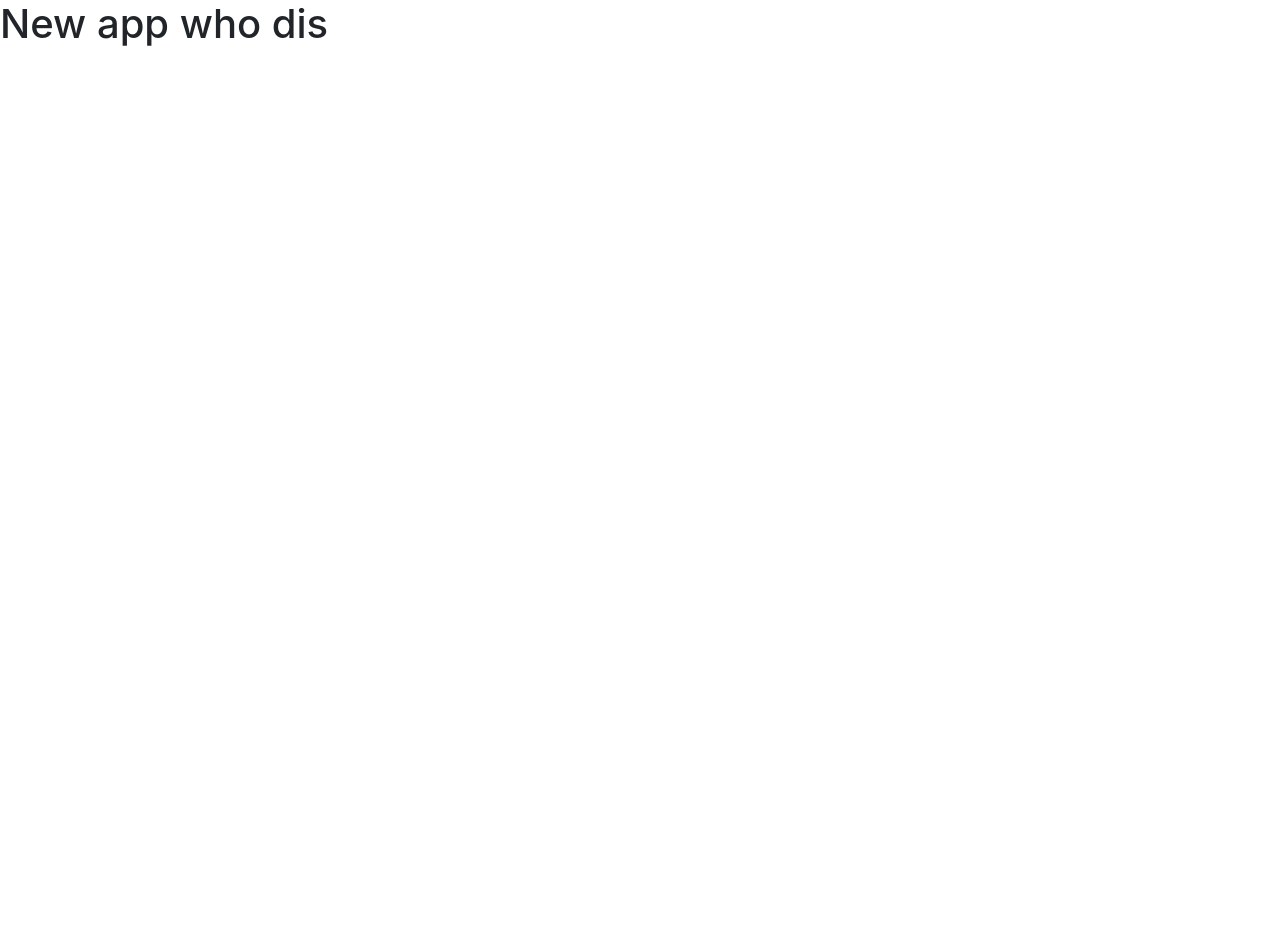
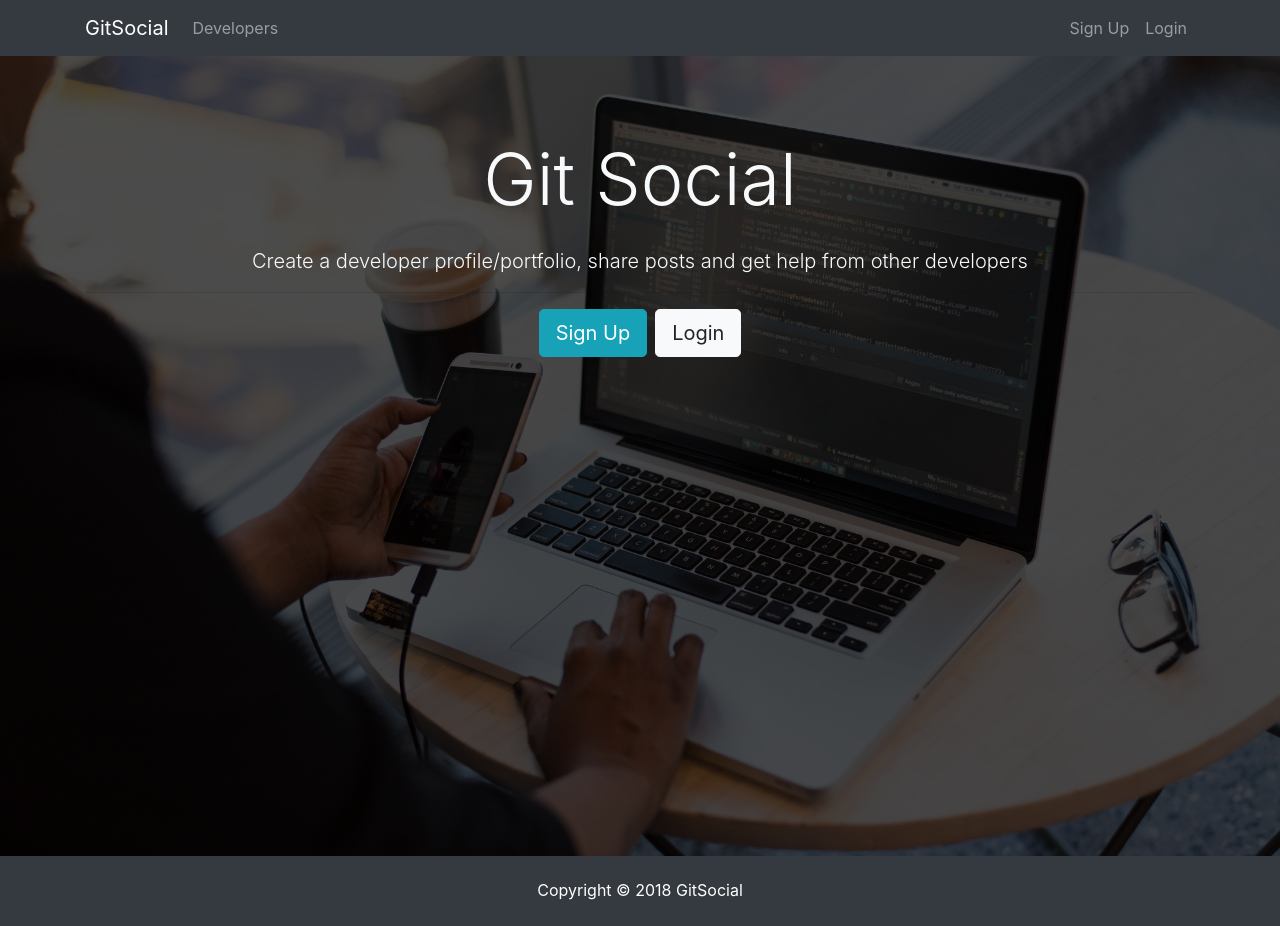
Before and after one commit to RBazelais/git-social, a React (Create React App) app in the folder client/: page / in a window 1280 px wide. Before the commit the page ends 800 px from the top, so only its background shows below. Built offline with nearby package versions, Linux system fonts and the light colour scheme.

Commit message:
Added the navbar, landing and footer to complete the basic layout

```diff
--- a/client/src/App.css
+++ b/client/src/App.css
@@ -5,7 +5,7 @@
 
 .landing {
 	position: relative;
-	background: url('./img/showcase.jpg') no-repeat;
+	background: url('./img/stockcoding.jpg') no-repeat;
 	background-size: cover;
 	background-position: center;
 	height: 100vh;
--- a/client/src/App.js
+++ b/client/src/App.js
@@ -1,11 +1,16 @@
 import React, { Component } from 'react';
+import Navbar from './components/layout/Navbar';
+import Landing from './components/layout/Landing';
+import Footer from './components/layout/Footer';
 import './App.css';
 
 class App extends Component {
 	render() {
 		return (
 		<div className="App">
-			<h1>New app who dis</h1>
+			<Navbar />
+			<Landing />
+			<Footer />
 		</div>
 		);
 	}
--- /dev/null
+++ b/client/src/components/layout/Footer.js
@@ -0,0 +1,10 @@
+import React from 'react'
+
+function Footer() {
+  return (
+    <footer className="bg-dark text-white mt-5 p-4 text-center">
+        Copyright &copy; {new Date().getFullYear()} GitSocial
+    </footer>
+  );
+};
+export default Footer;
--- /dev/null
+++ b/client/src/components/layout/Landing.js
@@ -0,0 +1,26 @@
+import React, { Component } from 'react'
+
+class Landing extends Component {
+  render() {
+	return (
+		<div className="landing">
+			<div className="dark-overlay landing-inner text-light">
+				<div className="container">
+					<div className="row">
+						<div className="col-md-12 text-center">
+							<h1 className="display-3 mb-4">Git Social</h1>
+							<p className="lead">
+								Create a developer profile/portfolio, share posts and get help from other developers
+							</p>
+							<hr />
+							<a href="register.html" className="btn btn-lg btn-info mr-2">Sign Up</a>
+							<a href="login.html" className="btn btn-lg btn-light">Login</a>
+						</div>
+					</div>
+				</div>
+			</div>
+		</div>
+	)
+  }
+}
+export default Landing;
--- /dev/null
+++ b/client/src/components/layout/Navbar.js
@@ -0,0 +1,35 @@
+import React, { Component } from 'react'
+
+class Navbar extends Component {
+render() { //  life cycle method, must return jsx
+	return (
+		<nav className="navbar navbar-expand-sm navbar-dark bg-dark mb-4">
+			<div className="container">
+				<a className="navbar-brand" href="landing.html">GitSocial</a>
+				<button className="navbar-toggler" type="button" data-toggle="collapse" data-target="#mobile-nav">
+					<span className="navbar-toggler-icon"></span>
+				</button>
+
+				<div className="collapse navbar-collapse" id="mobile-nav">
+					<ul className="navbar-nav mr-auto">
+						<li className="nav-item">
+							<a className="nav-link" href="profiles.html">Developers
+							</a>
+						</li>
+					</ul>
+					<ul className="navbar-nav ml-auto">
+						<li className="nav-item">
+							<a className="nav-link" href="register.html">Sign Up</a>
+						</li>
+						<li className="nav-item">
+							<a className="nav-link" href="login.html">Login</a>
+						</li>
+					</ul>
+				</div>
+			</div>
+		</nav>
+		)
+	}
+}
+
+export default Navbar;
```
Also changed, not shown: client/src/logo.svg (deleted).
